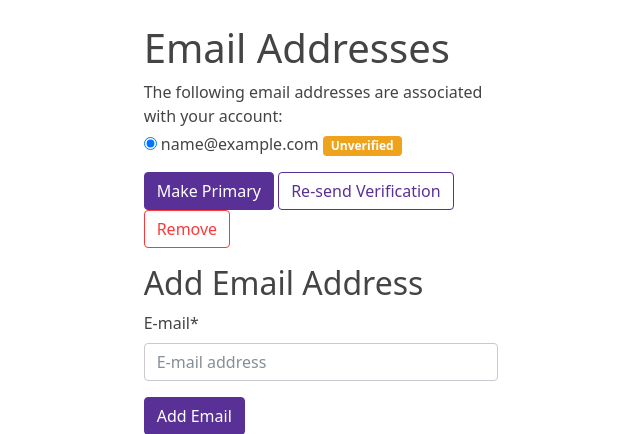
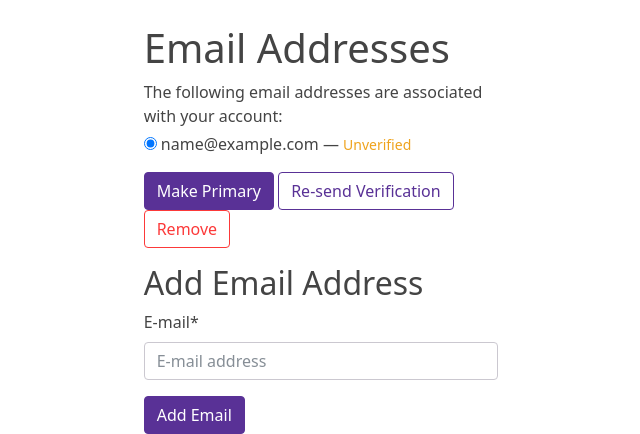
Before and after one commit to scancer-org/webapp, a Django app: page /accounts/email/ in a window 1280 px wide. Shown: the part 56-490 px from the top of the page, without its empty margins (319-959 px from the left). Run offline with Django 3.2, Linux system fonts and the light colour scheme; the visitor is signed in with stand-in values (Sample User, id 1); data comes from the database, SQL or seed files in the repository; some libraries are stand-ins or nearby versions.

Commit message:
Change colours in the list/email update page

```diff
--- a/scancer/templates/account/email.html
+++ b/scancer/templates/account/email.html
@@ -23,13 +23,13 @@
 
     <input id="email_radio_{{forloop.counter}}" type="radio" name="email" {% if emailaddress.primary or user.emailaddress_set.count == 1 %}checked="checked"{%endif %} value="{{emailaddress.email}}"/>
 
-    {{ emailaddress.email }}
+    {{ emailaddress.email }} &mdash;
     {% if emailaddress.verified %}
-    <span class="badge bg-success">{% trans "Verified" %}</span>
+    <span class="small text-success">{% trans "Verified" %}</span>
     {% else %}
-    <span class="badge bg-warning">{% trans "Unverified" %}</span>
+    <span class="small text-warning">{% trans "Unverified" %}</span>
     {% endif %}
-    {% if emailaddress.primary %}<span class="badge bg-primary">{% trans "Primary" %}</span>{% endif %}
+    {% if emailaddress.primary %}&mdash; <span class="small text-dark">{% trans "Primary" %}</span>{% endif %}
   </label>
 </div>
   {% endfor %}
```
